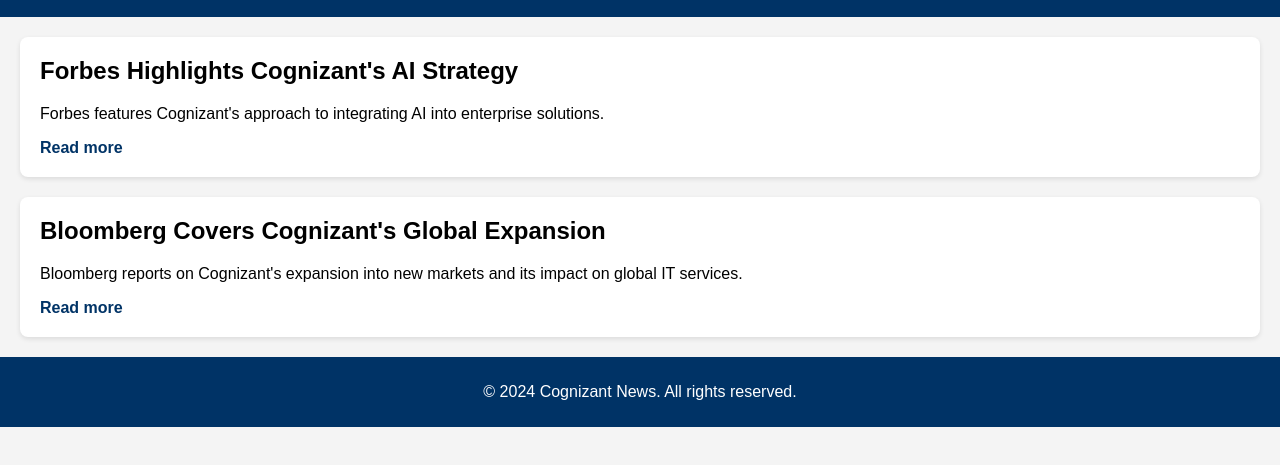
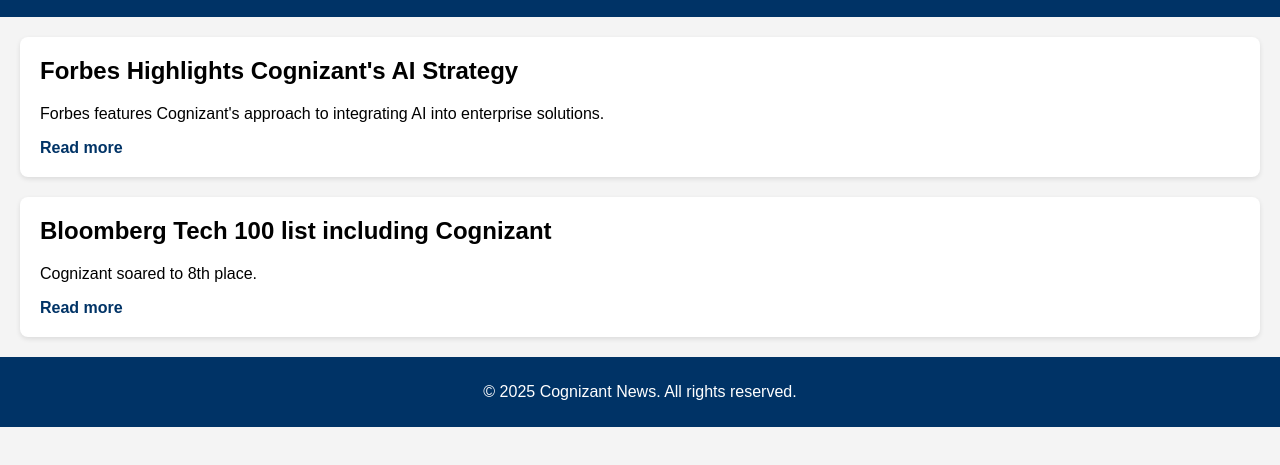
Before and after one commit to faiclub/cognizant-discovery, a plain HTML site: page media.html in a window 1280 px wide. Shown: the part 121-586 px from the top of the page. Drawn offline with Linux system fonts and the light colour scheme.

Commit message:
Update media.html

```diff
--- a/media.html
+++ b/media.html
@@ -22,17 +22,17 @@
             <div class="news-card">
                 <h2>Forbes Highlights Cognizant's AI Strategy</h2>
                 <p>Forbes features Cognizant's approach to integrating AI into enterprise solutions.</p>
-                <a href="https://www.forbes.com/cognizant-ai-strategy" target="_blank">Read more</a>
+                <a href="https://www.forbes.com/sites/adrianbridgwater/2025/01/20/cognizant-taps-nerve-with-neuro-ai-multi-agent-accelerator/" target="_blank">Read more</a>
             </div>
             <div class="news-card">
-                <h2>Bloomberg Covers Cognizant's Global Expansion</h2>
-                <p>Bloomberg reports on Cognizant's expansion into new markets and its impact on global IT services.</p>
-                <a href="https://www.bloomberg.com/cognizant-global-expansion" target="_blank">Read more</a>
+                <h2>Bloomberg Tech 100 list including Cognizant</h2>
+                <p>Cognizant soared to 8th place.</p>
+                <a href="https://news.cognizant.com/news-archive?item=6176" target="_blank">Read more</a>
             </div>
         </section>
     </main>
     <footer>
-        <p>&copy; 2024 Cognizant News. All rights reserved.</p>
+        <p>&copy; 2025 Cognizant News. All rights reserved.</p>
     </footer>
 </body>
 </html>
```
